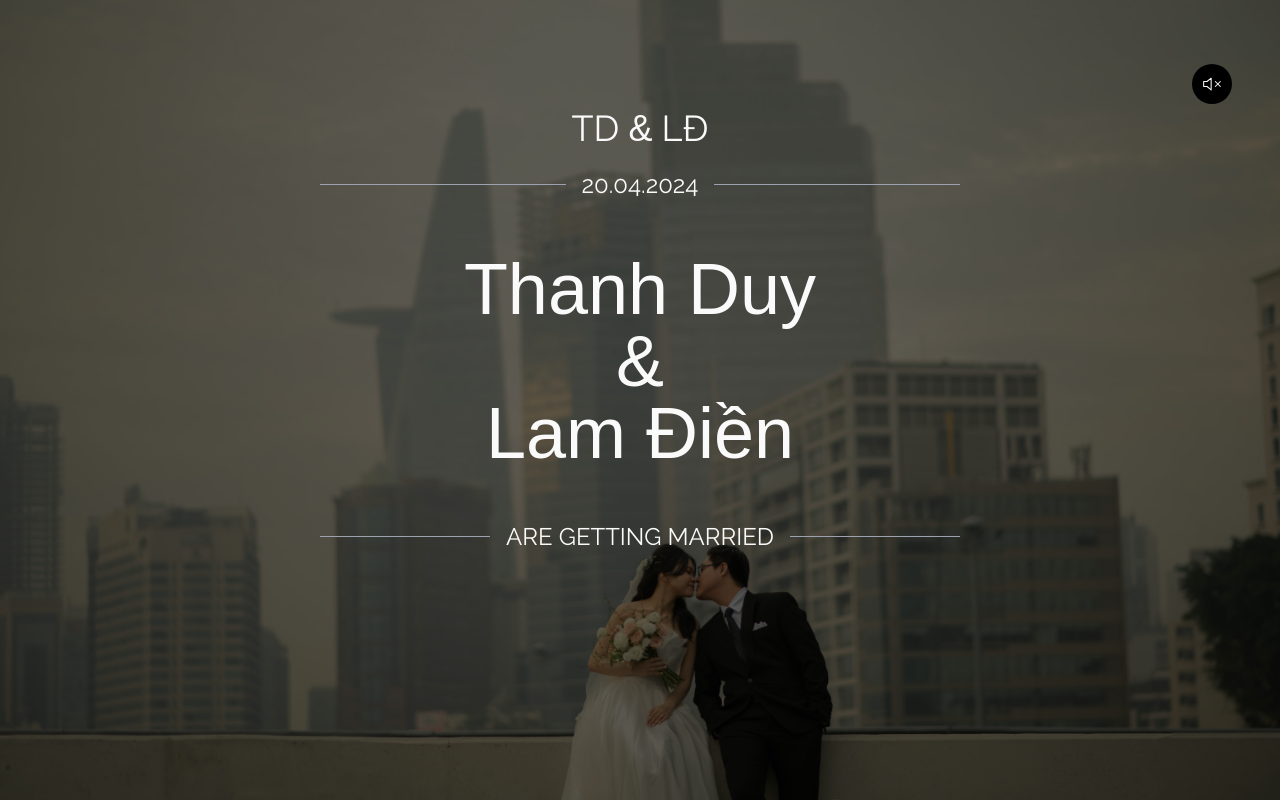
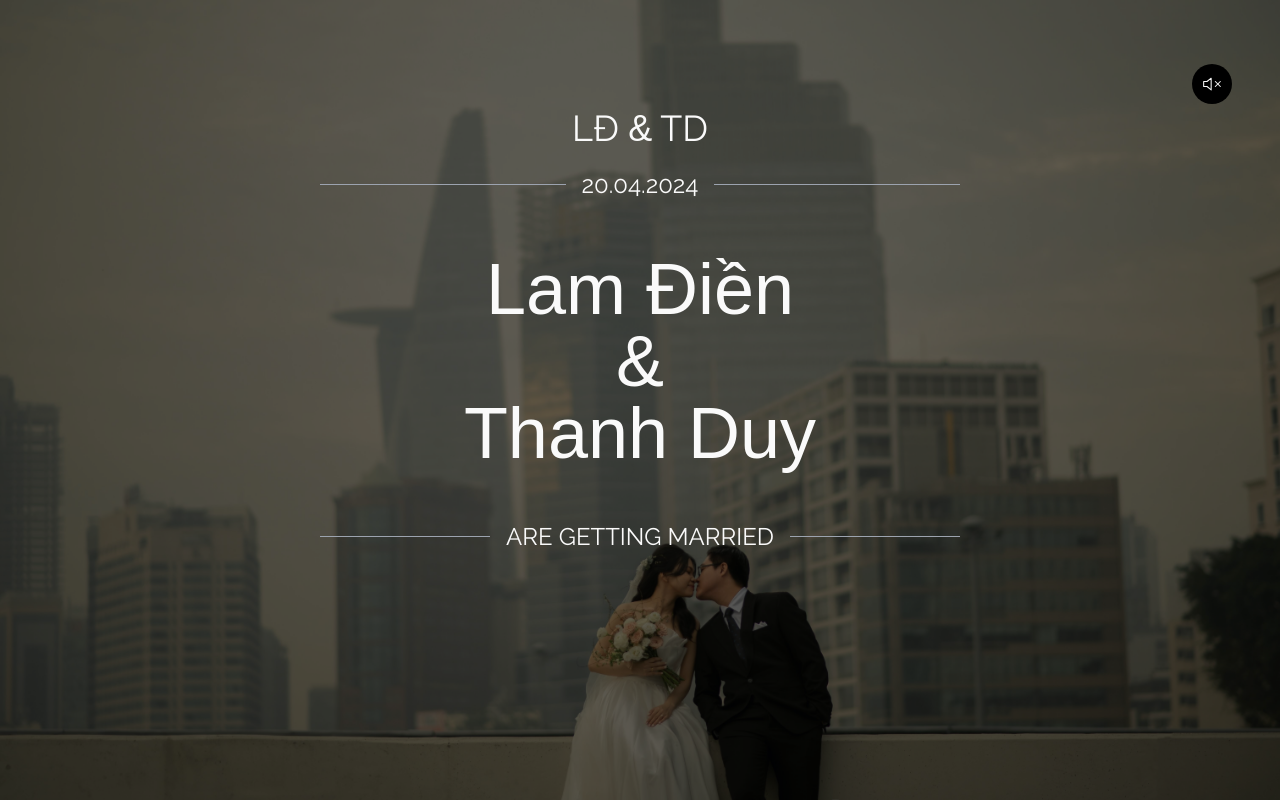
Before and after one commit to dtran2108/wedding, a Next.js app: page / in a window 1280 px wide. Shown: the top 800 px of the page. Built offline with nearby package versions, Linux system fonts and the light colour scheme; a web font is replaced by a local one.

Commit message:
position

```diff
--- a/app/page.tsx
+++ b/app/page.tsx
@@ -28,15 +28,15 @@ export default function Home() {
         <div className='absolute w-full h-[100vh] top-0 left-0 bg-black/60 z-10'></div>
         <div className='my-auto text-center w-9/12 md:w-6/12 relative z-20' style={{top: -60}}>
           <h1 className='text-4xl'>
-            TD <span className={allura.className}>&</span> LĐ
+            LĐ <span className={allura.className}>&</span> TD
           </h1>
           <Divider>
             <span className='text-md md:text-2xl'>20.04.2024</span>
           </Divider>
           <h1 className={cn(allura.className, 'text-6xl md:text-7xl my-8')}>
-            Thanh Duy
+            Lam Điền
             <br />&
-            <br /> Lam Điền
+            <br />Thanh Duy
           </h1>
           <Divider>
             <span className='text-md md:text-2xl'>ARE GETTING MARRIED</span>
```
